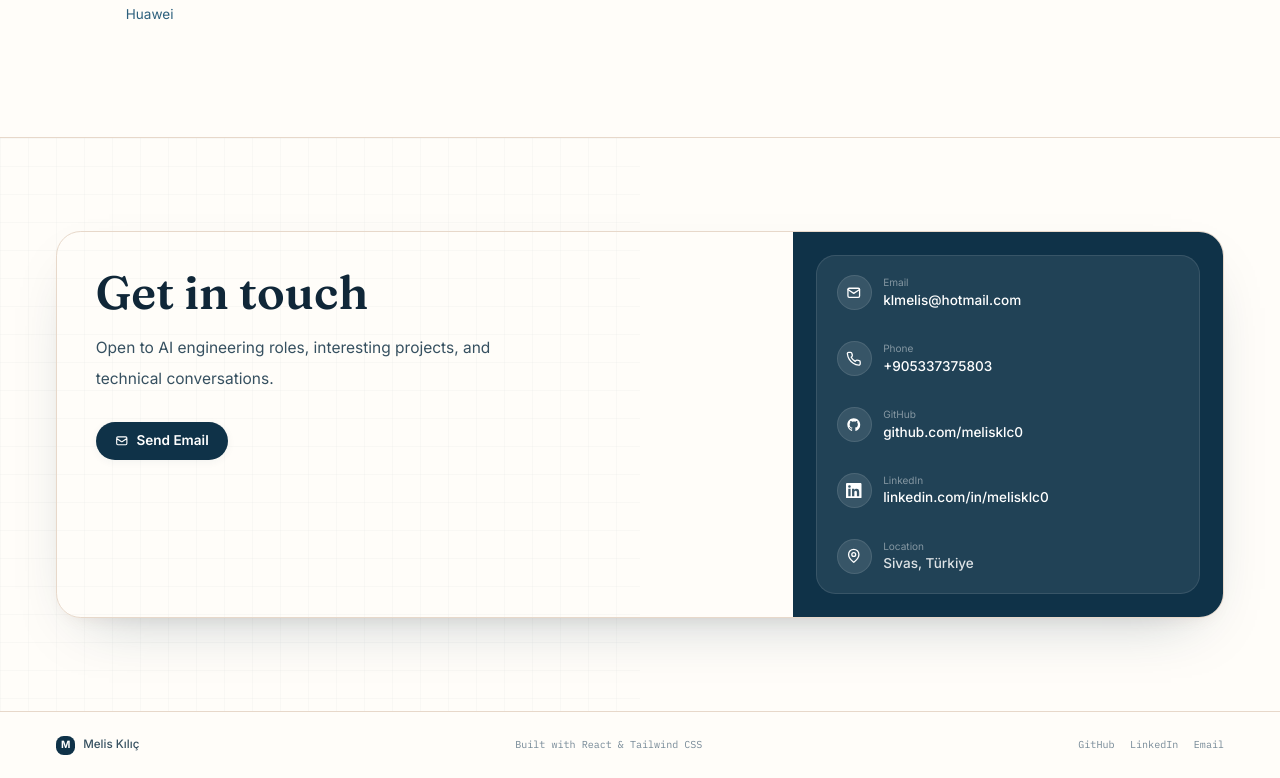
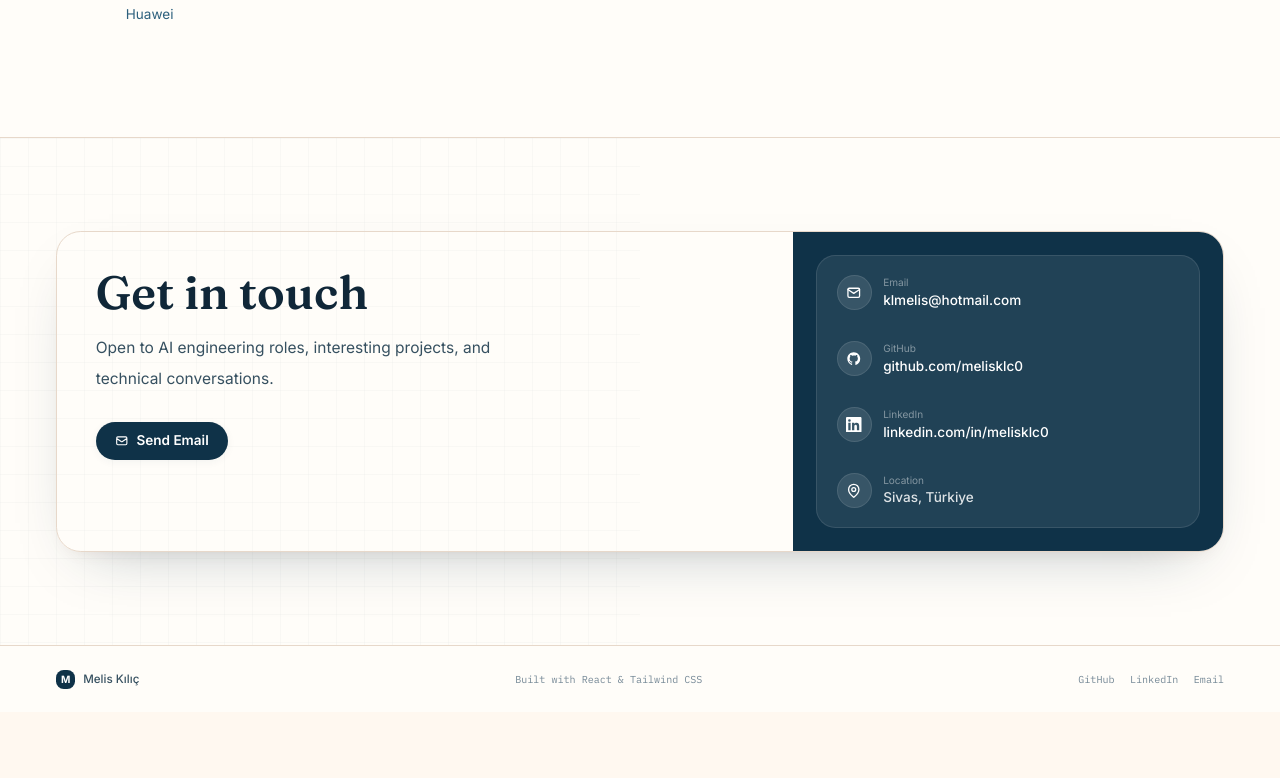
Before and after one commit to melisklc0/melis-kilic-portfolio, a React (Vite) app: page / in a window 1280 px wide. Shown: the part 9362-10140 px from the top of the page. After the commit the page ends 10074 px from the top, so only its background shows below. Built offline with nearby package versions, Linux system fonts and the light colour scheme.

Commit message:
feat: update profile data components

```diff
--- a/src/components/Contact.tsx
+++ b/src/components/Contact.tsx
@@ -5,7 +5,6 @@ import { profile } from '../data/profile';
 const GH = () => <svg className="w-4 h-4" viewBox="0 0 24 24" fill="currentColor"><path d="M12 2C6.477 2 2 6.484 2 12.017c0 4.425 2.865 8.18 6.839 9.504.5.092.682-.217.682-.483 0-.237-.008-.868-.013-1.703-2.782.605-3.369-1.343-3.369-1.343-.454-1.158-1.11-1.466-1.11-1.466-.908-.62.069-.608.069-.608 1.003.07 1.531 1.032 1.531 1.032.892 1.53 2.341 1.088 2.91.832.092-.647.35-1.088.636-1.338-2.22-.253-4.555-1.113-4.555-4.951 0-1.093.39-1.988 1.029-2.688-.103-.253-.446-1.272.098-2.65 0 0 .84-.27 2.75 1.026A9.564 9.564 0 0112 6.844c.85.004 1.705.115 2.504.337 1.909-1.296 2.747-1.027 2.747-1.027.546 1.379.202 2.398.1 2.651.64.7 1.028 1.595 1.028 2.688 0 3.848-2.339 4.695-4.566 4.943.359.309.678.92.678 1.855 0 1.338-.012 2.419-.012 2.747 0 .268.18.58.688.482A10.019 10.019 0 0022 12.017C22 6.484 17.522 2 12 2z"/></svg>;
 const LI = () => <svg className="w-4 h-4" viewBox="0 0 24 24" fill="currentColor"><path d="M20.447 20.452h-3.554v-5.569c0-1.328-.027-3.037-1.852-3.037-1.853 0-2.136 1.445-2.136 2.939v5.667H9.351V9h3.414v1.561h.046c.477-.9 1.637-1.85 3.37-1.85 3.601 0 4.267 2.37 4.267 5.455v6.286zM5.337 7.433a2.062 2.062 0 01-2.063-2.065 2.064 2.064 0 112.063 2.065zm1.782 13.019H3.555V9h3.564v11.452zM22.225 0H1.771C.792 0 0 .774 0 1.729v20.542C0 23.227.792 24 1.771 24h20.451C23.2 24 24 23.227 24 22.271V1.729C24 .774 23.2 0 22.222 0h.003z"/></svg>;
 const Mail = () => <svg className="w-4 h-4" viewBox="0 0 24 24" fill="none" stroke="currentColor" strokeWidth="2" strokeLinecap="round" strokeLinejoin="round"><rect x="3" y="5" width="18" height="14" rx="2"/><path d="m3 7 9 6 9-6"/></svg>;
-const Phone = () => <svg className="w-4 h-4" viewBox="0 0 24 24" fill="none" stroke="currentColor" strokeWidth="2" strokeLinecap="round" strokeLinejoin="round"><path d="M22 16.92v3a2 2 0 0 1-2.18 2 19.8 19.8 0 0 1-8.63-3.07 19.5 19.5 0 0 1-6-6A19.8 19.8 0 0 1 2.12 4.18 2 2 0 0 1 4.11 2h3a2 2 0 0 1 2 1.72c.12.9.32 1.77.59 2.61a2 2 0 0 1-.45 2.11L8 9.69a16 16 0 0 0 6.31 6.31l1.25-1.25a2 2 0 0 1 2.11-.45c.84.27 1.71.47 2.61.59A2 2 0 0 1 22 16.92z"/></svg>;
 const MapPin = () => <svg className="w-4 h-4" viewBox="0 0 24 24" fill="none" stroke="currentColor" strokeWidth="2" strokeLinecap="round" strokeLinejoin="round"><path d="M20 10c0 4.99-5.54 10.19-7.4 11.78a.92.92 0 0 1-1.2 0C9.54 20.19 4 14.99 4 10a8 8 0 0 1 16 0z"/><circle cx="12" cy="10" r="3"/></svg>;
 
 export function Contact() {
@@ -15,7 +14,6 @@ export function Contact() {
 
   const contactItems = [
     { icon: null, label: tc.email_label, value: profile.email, href: `mailto:${profile.email}`, iconComp: <Mail /> },
-    { icon: null, label: lang === 'en' ? 'Phone' : 'Telefon', value: profile.phone, href: `tel:${profile.phone}`, iconComp: <Phone /> },
     { icon: null, label: 'GitHub', value: 'github.com/melisklc0', href: profile.github, iconComp: <GH /> },
     { icon: null, label: 'LinkedIn', value: 'linkedin.com/in/melisklc0', href: profile.linkedin, iconComp: <LI /> },
     { icon: null, label: tc.location_label, value: profile.location, href: null, iconComp: <MapPin /> },
--- a/src/data/profile.ts
+++ b/src/data/profile.ts
@@ -3,7 +3,6 @@ export const profile = {
   role: { en: 'AI & Data Engineer', tr: 'Yapay Zeka & Veri Mühendisi' },
   location: 'Sivas, Türkiye',
   email: 'klmelis@hotmail.com',
-  phone: '+905337375803',
   github: 'https://github.com/melisklc0',
   linkedin: 'https://linkedin.com/in/melisklc0',
   cv_url: {
```
